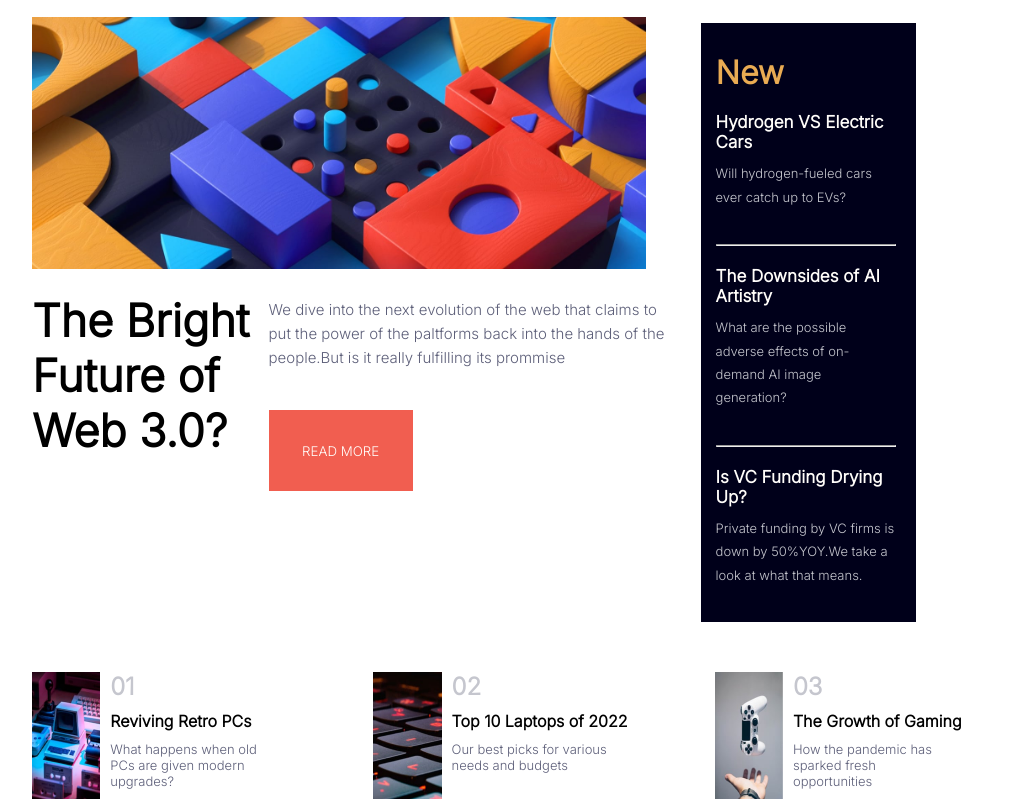
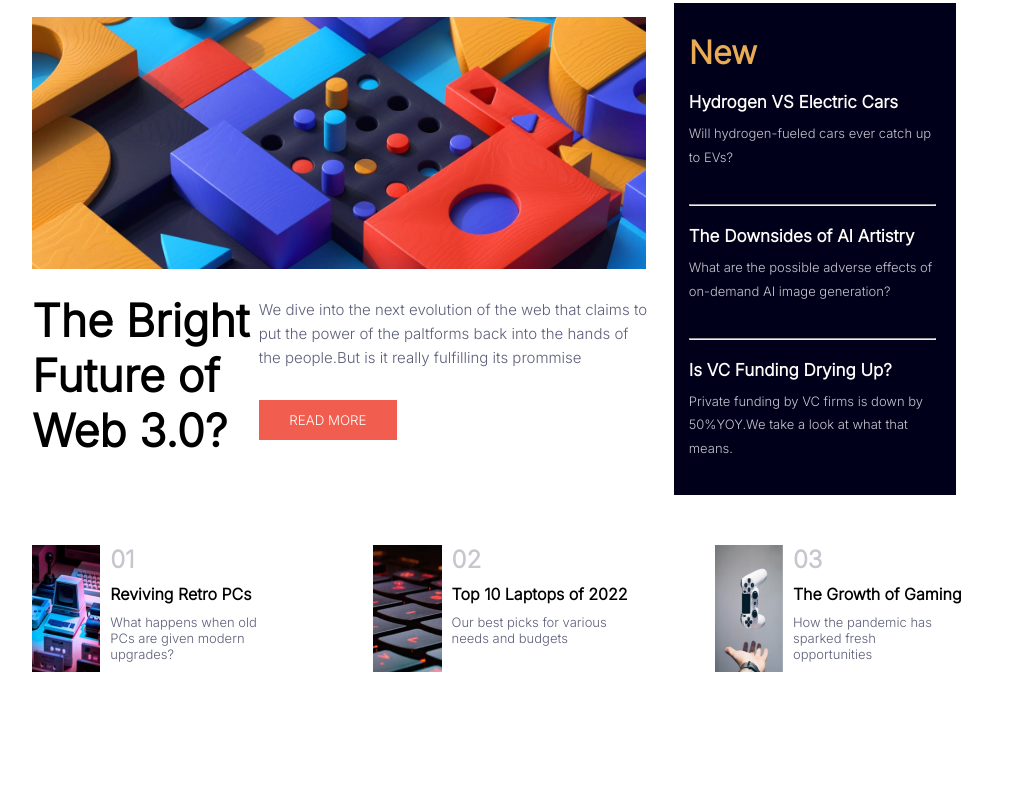
Before and after one commit to thefareed/Challenge-2, a plain HTML site: page index.html in a window 1280 px wide. Shown: the part 87-886 px from the top of the page, without its empty margins (96-1131 px from the left). After the commit the page ends 800 px from the top, so only its background shows below. Drawn offline with Linux system fonts and the light colour scheme; a web font is replaced by a local one.

Commit message:
New changes

```diff
--- a/style.css
+++ b/style.css
@@ -69,6 +69,7 @@ nav a:hover{
 .first-part{
     display: flex;
 }
+
 .first-part .head{
     font-weight:bolder;
     font-size: 45px;
@@ -84,11 +85,11 @@ nav a:hover{
 }
 
 .first-partdsmall button{
-    margin-top: 40px;
+    margin-top: 30px;
     background-color: var(--Softred);
     border: white;
     width: 35%;
-    height: 25%;
+    height: 20%;
 }
 .first-partdsmall button a{
     text-decoration: none;
@@ -96,9 +97,9 @@ nav a:hover{
 }
 
 .second-part{
-    width: 50%;
-    margin-top: -250px;
-    margin-right: 140px;
+    width: 70%;
+    margin-top: -270px;
+    margin-right: 100px;
     padding-left: 15px;
     padding-right:20px ;
     background-color: var(--Verydarkblue);
```
